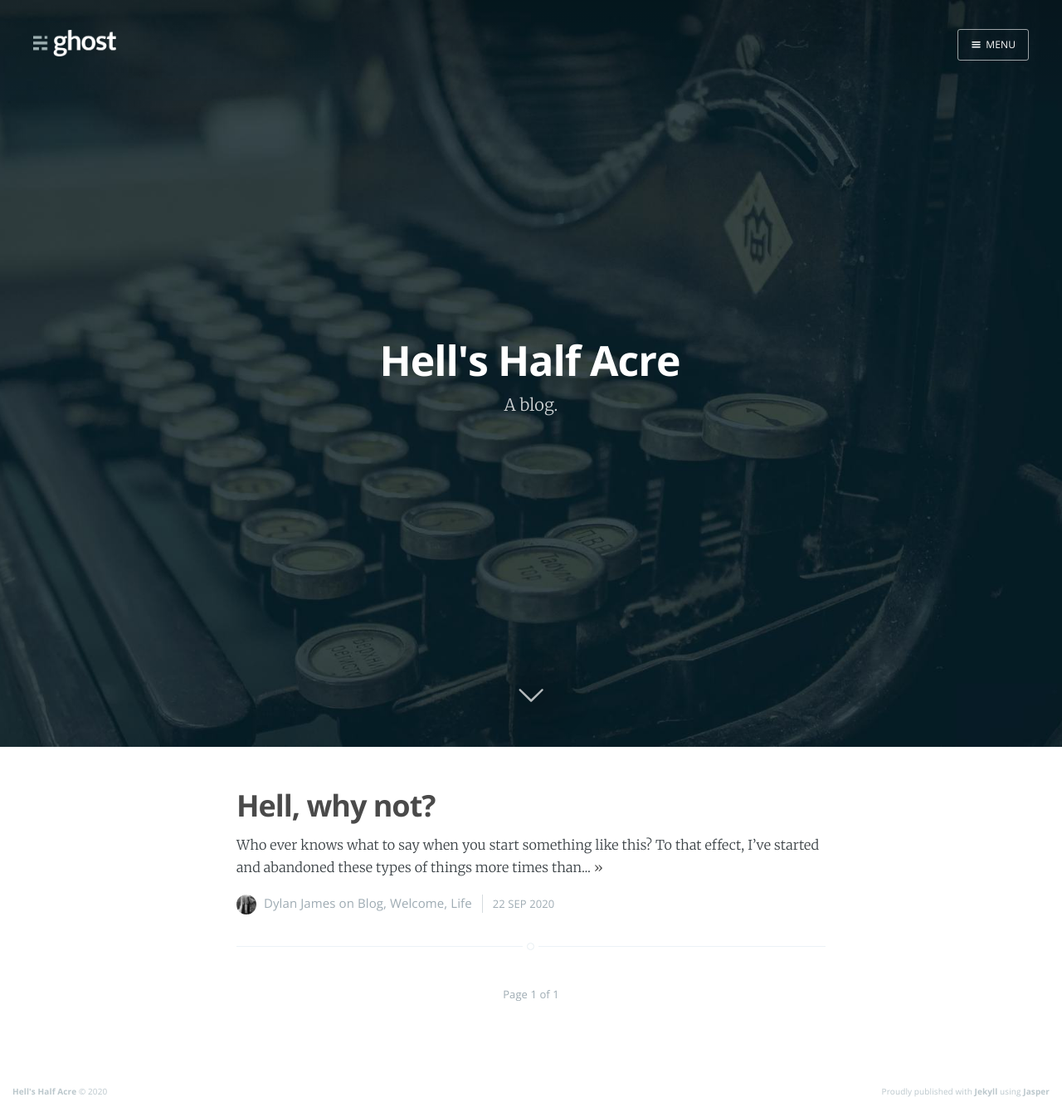
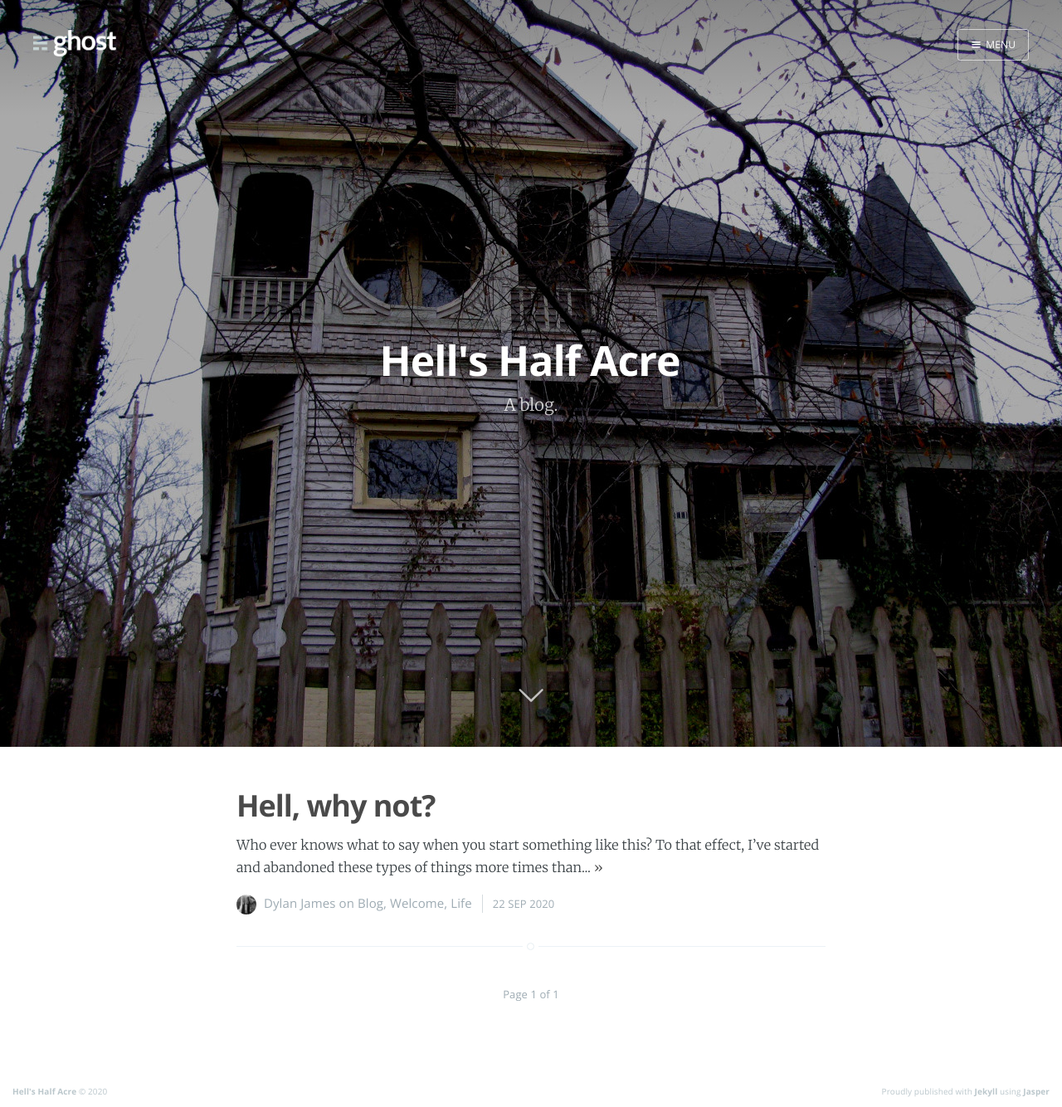
Before and after one commit to chevrenoire/chevrenoire.github.io, a Jekyll site: the page built from index.html, in a window 1280 px wide. Shown: the whole page at 83% size. Built offline with Jekyll 4.4.1, drawn with Linux system fonts in a browser that asks for light colours; nearby versions of some CDN libraries; the list of posts is cut into pages by our own code.

Commit message:
force changes

```diff
--- a/index.html
+++ b/index.html
@@ -1,7 +1,7 @@
 ---
 layout: default
-title: Finding The Way Home
-cover: 'assets/images/cover1.jpg'
+title: Hell's Half Acre
+cover: 'assets/images/dead_old_house.jpg'
 class: 'home-template'
 navigation: True
 logo: 'assets/images/ghost.png'
```
